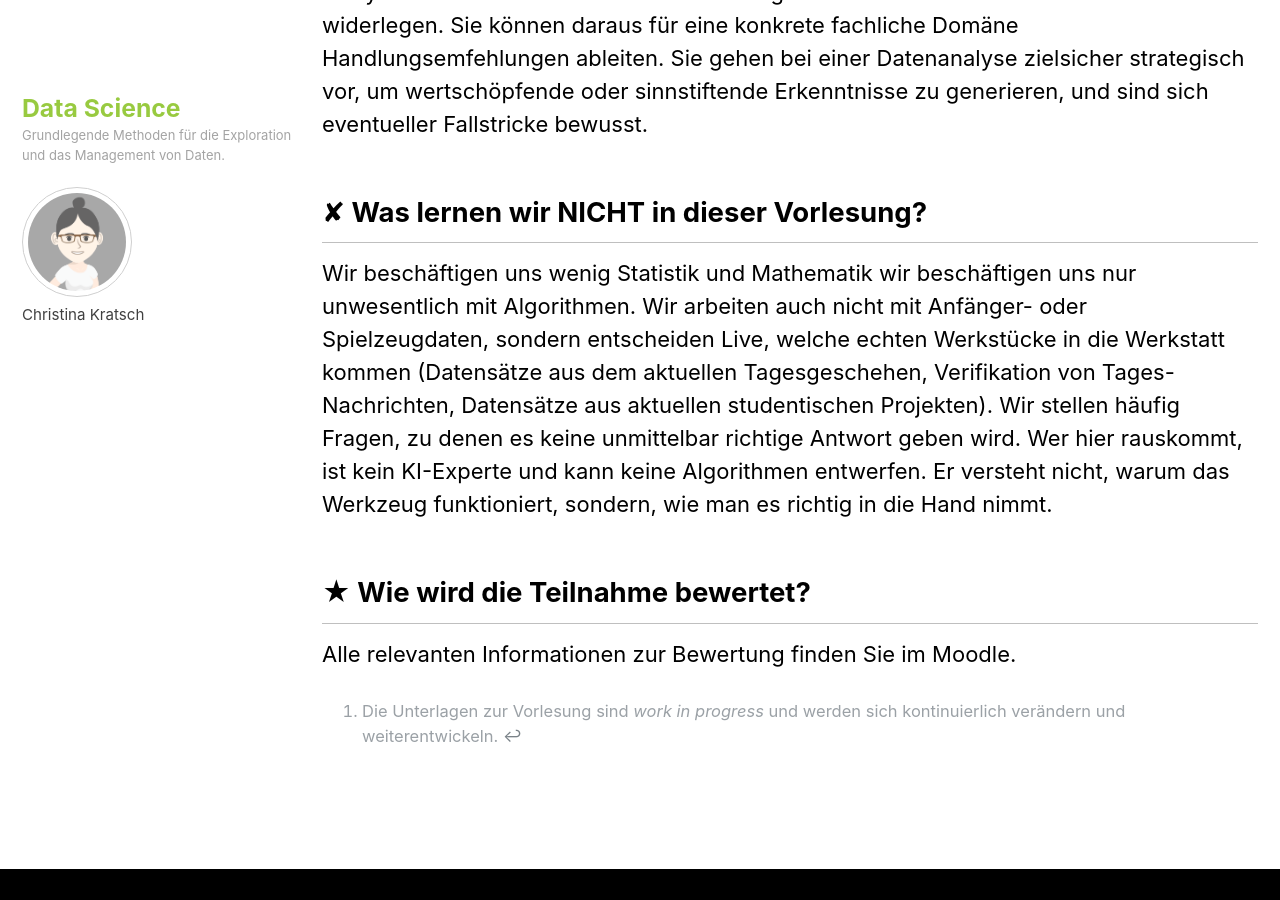
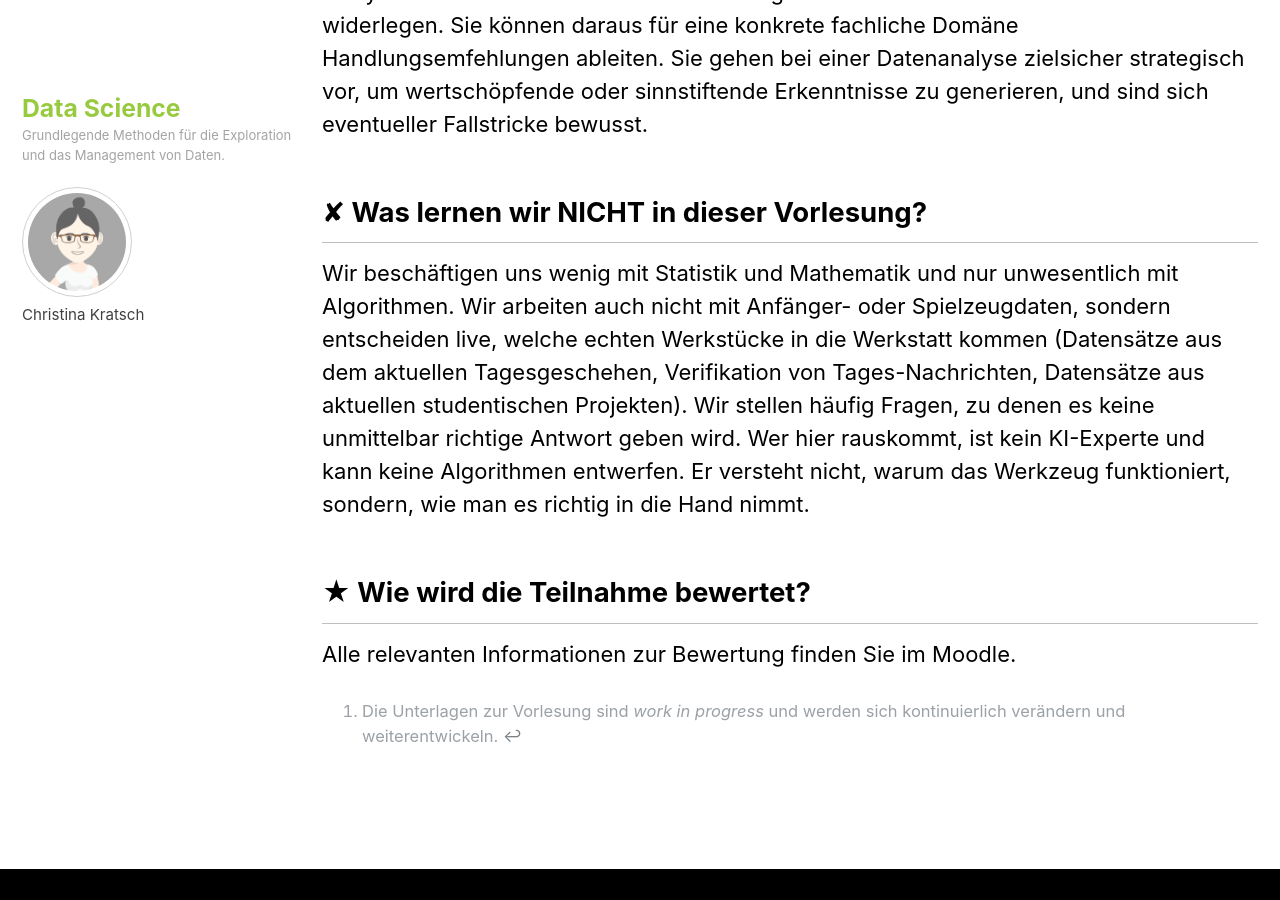
Before and after one commit to chkra/ds-lecture, a Jekyll site: the page built from index.md, in a window 1280 px wide and 900 px high, scrolled down 3076 px. Built offline with Jekyll 4.4.1, drawn with Linux system fonts in a browser that asks for light colours; cached includes are drawn as plain includes.

Commit message:
included image / fixed bug

```diff
--- a/index.md
+++ b/index.md
@@ -11,7 +11,7 @@ toc: false
 classes: wide
 ---
 
-<img src="assets/images/ds-lecture/Data Science Intro.png">
+<img src="lectures/01/img/Data Science Intro.png">
 
 Herzlich Willkommen zum Kurs <em>Data Science</em> im Master Ingenieurinformatik an der HTW Berlin.
 
@@ -72,7 +72,7 @@ Workflows entwerfen und miteinander vergleichen.
 
 ## ✘ Was lernen wir NICHT in dieser Vorlesung?
 
-Wir beschäftigen uns wenig Statistik und Mathematik wir beschäftigen uns nur unwesentlich mit Algorithmen. Wir arbeiten auch nicht mit Anfänger- oder Spielzeugdaten, sondern entscheiden Live, welche echten Werkstücke in die Werkstatt kommen (Datensätze aus dem aktuellen Tagesgeschehen, Verifikation von Tages-Nachrichten, Datensätze aus aktuellen studentischen Projekten). Wir stellen häufig Fragen, zu denen es keine unmittelbar richtige Antwort geben wird. Wer hier rauskommt, ist kein KI-Experte und kann keine Algorithmen entwerfen. Er versteht nicht, warum das Werkzeug funktioniert, sondern, wie man es richtig in die Hand nimmt.
+Wir beschäftigen uns wenig mit Statistik und Mathematik und nur unwesentlich mit Algorithmen. Wir arbeiten auch nicht mit Anfänger- oder Spielzeugdaten, sondern entscheiden live, welche echten Werkstücke in die Werkstatt kommen (Datensätze aus dem aktuellen Tagesgeschehen, Verifikation von Tages-Nachrichten, Datensätze aus aktuellen studentischen Projekten). Wir stellen häufig Fragen, zu denen es keine unmittelbar richtige Antwort geben wird. Wer hier rauskommt, ist kein KI-Experte und kann keine Algorithmen entwerfen. Er versteht nicht, warum das Werkzeug funktioniert, sondern, wie man es richtig in die Hand nimmt.
 
 
 ## ★ Wie wird die Teilnahme bewertet?
```
Also changed, not shown: lectures/01/img/Data Science Intro.png (added).
